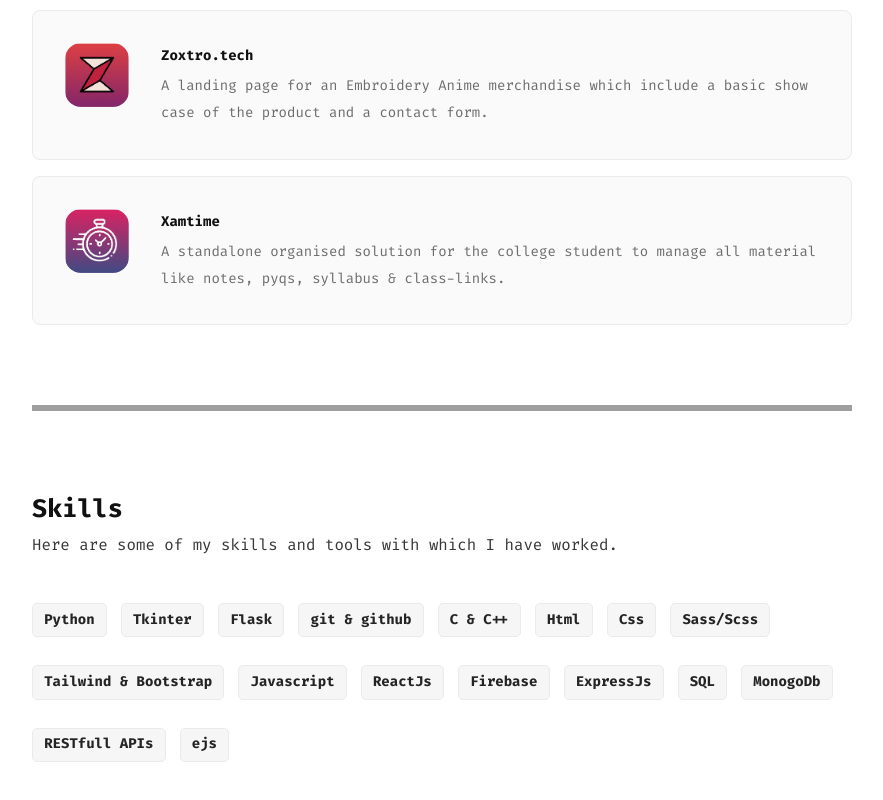
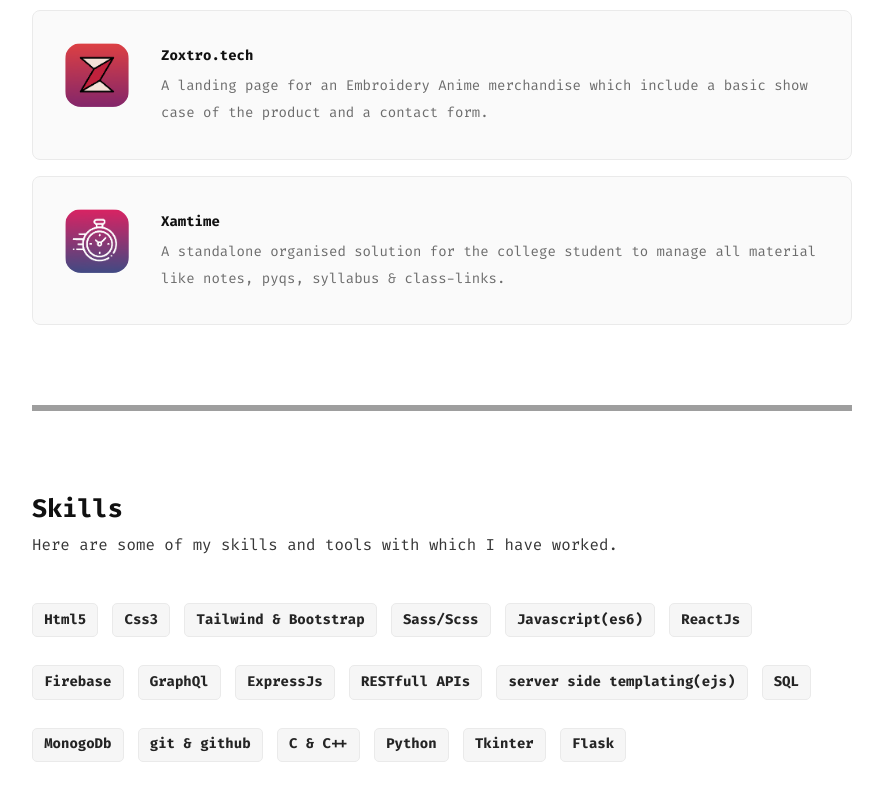
Before and after one commit to lucidrohit/portfolio, a React (Create React App) app: page / in a window 1280 px wide. Shown: the part 1068-1868 px from the top of the page, without its empty margins (198-1081 px from the left). Built offline with nearby package versions, Linux system fonts and the light colour scheme; grey boxes are pictures that could not be loaded.

Commit message:
convert skills tags to list component

```diff
--- a/src/pages/home/home.jsx
+++ b/src/pages/home/home.jsx
@@ -12,10 +12,28 @@ import zoxtro from "./../../assets/images/zoxtro.png";
 import xamtime from "./../../assets/images/xamtime.png";
 import Tag from "../../components/tag/tag";
 
-
-
 function Home() {
   document.querySelector("title").innerText = "Rohit-Gupta - Web Developer";
+  const skills = [
+    "Html5",
+    "Css3",
+    "Tailwind & Bootstrap",
+    "Sass/Scss",
+    "Javascript(es6)",
+    "ReactJs",
+    "Firebase",
+    "GraphQl",
+    "ExpressJs",
+    "RESTfull APIs",
+    "server side templating(ejs)",
+    "SQL",
+    "MonogoDb",
+    "git & github",
+    "C & C++",
+    "Python",
+    "Tkinter",
+    "Flask",
+  ];
   return (
     <div className="home">
       <h1 className="home__heading" data-aos="fade-right">
@@ -28,8 +46,11 @@ function Home() {
           applications with a focus on simplicity & usability.
         </p>
         <p>
-          I’m currently working at <a href="https://sae-website-five.vercel.app/">SAE Club of Nit Srinagar</a> as
-          web-developer. Before that, I worked at{" "}
+          I’m currently working at{" "}
+          <a href="https://sae-website-five.vercel.app/">
+            SAE Club of Nit Srinagar
+          </a>{" "}
+          as web-developer. Before that, I worked at{" "}
           <a href="https://www.zoxtro.tech/">Zoxtro.tech</a> where I helped
           shape the future of website and the business to thrive online. I also
           build class-material-manager{" "}
@@ -96,24 +117,11 @@ function Home() {
       <div className="home__skills" data-aos="fade-up">
         <h2>Skills</h2>
         <p>Here are some of my skills and tools with which I have worked.</p>
+
         <div className="home__skils__tags">
-          <Tag skill="Python" />
-          <Tag skill="Tkinter" />
-          <Tag skill="Flask" />
-          <Tag skill="git & github" />
-          <Tag skill="C & C++" />
-          <Tag skill="Html" />
-          <Tag skill="Css" />
-          <Tag skill="Sass/Scss" />
-          <Tag skill="Tailwind & Bootstrap" />
-          <Tag skill="Javascript" />
-          <Tag skill="ReactJs" />
-          <Tag skill="Firebase" />
-          <Tag skill="ExpressJs" />
-          <Tag skill="SQL" />
-          <Tag skill="MonogoDb" />
-          <Tag skill="RESTfull APIs" />
-          <Tag skill="ejs" />
+          {skills.map((skill) => (
+            <Tag skill={skill} />
+          ))}
         </div>
       </div>
     </div>
```
